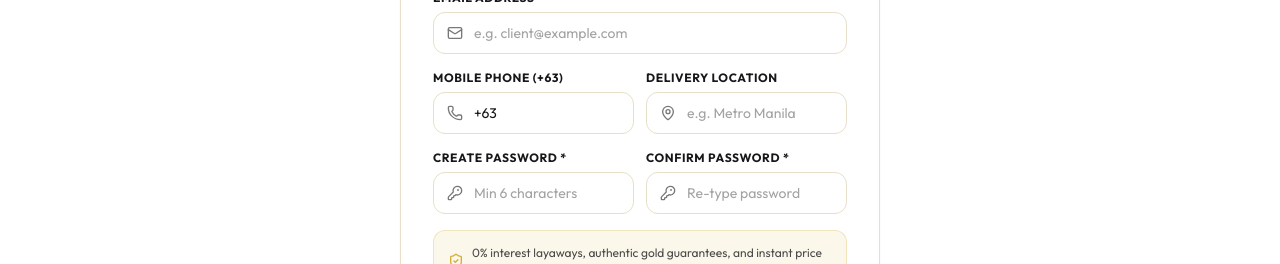
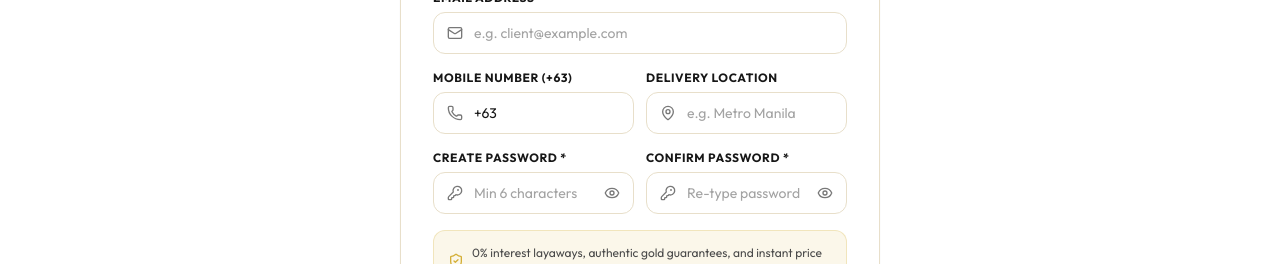
Before and after one commit to Aian24/zdgold, a Next.js app: page /login in a window 1280 px wide. Both pictures are taken after typing "name@example.com", "Sample123" into the empty fields and a click on the button "Create Account". Shown: the part 486-750 px from the top of the page. Built offline with nearby package versions, Linux system fonts and the light colour scheme; no server answers; the database is empty; a web font is replaced by a local one.

Commit message:
fix: add password eye visibility toggle in register form and fix divider alignment

```diff
--- a/src/app/(shop)/login/page.tsx
+++ b/src/app/(shop)/login/page.tsx
@@ -56,10 +56,13 @@ export default function LoginPage() {
   const [regAddress, setRegAddress] = useState('');
   const [regPassword, setRegPassword] = useState('');
   const [regConfirmPassword, setRegConfirmPassword] = useState('');
+  const [showRegPassword, setShowRegPassword] = useState(false);
+  const [showRegConfirmPassword, setShowRegConfirmPassword] = useState(false);
 
   // Admin form state
   const [adminUsername, setAdminUsername] = useState('');
   const [adminPassword, setAdminPassword] = useState('');
+  const [showAdminPassword, setShowAdminPassword] = useState(false);
 
   // UI state
   const [isSubmitting, setIsSubmitting] = useState(false);
@@ -309,11 +312,12 @@ export default function LoginPage() {
             </button>
           </div>
 
-          <div className="relative flex items-center justify-center">
-            <div className="border-t border-neutral-200 w-full" />
-            <span className="bg-white px-3 text-[10px] text-neutral-400 uppercase font-mono font-bold">
+          <div className="flex items-center gap-3 my-2">
+            <div className="flex-1 h-px bg-neutral-200" />
+            <span className="text-[10px] text-neutral-400 uppercase font-mono font-bold tracking-wider whitespace-nowrap">
               Or sign in with email
             </span>
+            <div className="flex-1 h-px bg-neutral-200" />
           </div>
 
           <form onSubmit={handleEmailSignIn} className="space-y-4">
@@ -327,7 +331,6 @@ export default function LoginPage() {
               required
             />
 
-            <div className="relative">
             <Input
               label="Password"
               type={showPassword ? 'text' : 'password'}
@@ -336,15 +339,17 @@ export default function LoginPage() {
               onChange={(e) => setLoginPassword(e.target.value)}
               leftIcon={<KeyRound className="w-4 h-4 text-neutral-400" />}
               required
-              />
+              rightAction={
                 <button
                   type="button"
                   onClick={() => setShowPassword(!showPassword)}
-                className="absolute right-3.5 top-8 text-neutral-400 hover:text-neutral-700"
+                  className="text-neutral-400 hover:text-gold-700 cursor-pointer p-1 transition-colors"
+                  title={showPassword ? 'Hide password' : 'Show password'}
                 >
                   {showPassword ? <EyeOff className="w-4 h-4" /> : <Eye className="w-4 h-4" />}
                 </button>
-            </div>
+              }
+            />
 
             <div className="flex items-center justify-between text-xs pt-1">
               <label className="flex items-center gap-2 cursor-pointer text-neutral-600">
@@ -393,7 +398,7 @@ export default function LoginPage() {
 
           <div className="grid grid-cols-1 sm:grid-cols-2 gap-3">
             <Input
-              label="Mobile Phone (+63)"
+              label="Mobile Number (+63)"
               placeholder="+63 917 123 4567"
               value={regPhone}
               onChange={(e) => setRegPhone(e.target.value)}
@@ -411,21 +416,41 @@ export default function LoginPage() {
           <div className="grid grid-cols-1 sm:grid-cols-2 gap-3">
             <Input
               label="Create Password *"
-              type="password"
+              type={showRegPassword ? 'text' : 'password'}
               placeholder="Min 6 characters"
               value={regPassword}
               onChange={(e) => setRegPassword(e.target.value)}
               leftIcon={<KeyRound className="w-4 h-4 text-neutral-400" />}
               required
+              rightAction={
+                <button
+                  type="button"
+                  onClick={() => setShowRegPassword(!showRegPassword)}
+                  className="text-neutral-400 hover:text-gold-700 cursor-pointer p-1 transition-colors"
+                  title={showRegPassword ? 'Hide password' : 'Show password'}
+                >
+                  {showRegPassword ? <EyeOff className="w-4 h-4" /> : <Eye className="w-4 h-4" />}
+                </button>
+              }
             />
             <Input
               label="Confirm Password *"
-              type="password"
+              type={showRegConfirmPassword ? 'text' : 'password'}
               placeholder="Re-type password"
               value={regConfirmPassword}
               onChange={(e) => setRegConfirmPassword(e.target.value)}
               leftIcon={<KeyRound className="w-4 h-4 text-neutral-400" />}
               required
+              rightAction={
+                <button
+                  type="button"
+                  onClick={() => setShowRegConfirmPassword(!showRegConfirmPassword)}
+                  className="text-neutral-400 hover:text-gold-700 cursor-pointer p-1 transition-colors"
+                  title={showRegConfirmPassword ? 'Hide password' : 'Show password'}
+                >
+                  {showRegConfirmPassword ? <EyeOff className="w-4 h-4" /> : <Eye className="w-4 h-4" />}
+                </button>
+              }
             />
           </div>
 
@@ -463,12 +488,22 @@ export default function LoginPage() {
 
           <Input
             label="Master Password"
-            type="password"
+            type={showAdminPassword ? 'text' : 'password'}
             placeholder="••••••••"
             value={adminPassword}
             onChange={(e) => setAdminPassword(e.target.value)}
             leftIcon={<KeyRound className="w-4 h-4 text-neutral-400" />}
             required
+            rightAction={
+              <button
+                type="button"
+                onClick={() => setShowAdminPassword(!showAdminPassword)}
+                className="text-neutral-400 hover:text-gold-700 cursor-pointer p-1 transition-colors"
+                title={showAdminPassword ? 'Hide password' : 'Show password'}
+              >
+                {showAdminPassword ? <EyeOff className="w-4 h-4" /> : <Eye className="w-4 h-4" />}
+              </button>
+            }
           />
 
           <Button
--- a/src/components/shop/AuthModal.tsx
+++ b/src/components/shop/AuthModal.tsx
@@ -47,6 +47,8 @@ export const AuthModal: React.FC = () => {
   const [regAddress, setRegAddress] = useState('');
   const [regPassword, setRegPassword] = useState('');
   const [regConfirmPassword, setRegConfirmPassword] = useState('');
+  const [showRegPassword, setShowRegPassword] = useState(false);
+  const [showRegConfirmPassword, setShowRegConfirmPassword] = useState(false);
 
   // Admin form state
   const [adminUsername, setAdminUsername] = useState('');
@@ -331,11 +333,12 @@ export const AuthModal: React.FC = () => {
                 </motion.button>
               </div>
 
-              <div className="relative flex items-center justify-center">
-                <div className="border-t border-neutral-200 w-full" />
-                <span className="bg-white px-2 text-[10px] text-neutral-400 uppercase font-mono font-bold">
+              <div className="flex items-center gap-3 my-1">
+                <div className="flex-1 h-px bg-neutral-200" />
+                <span className="text-[10px] text-neutral-400 uppercase font-mono font-bold tracking-wider whitespace-nowrap">
                   Or with email
                 </span>
+                <div className="flex-1 h-px bg-neutral-200" />
               </div>
 
               {/* Email Form */}
@@ -349,7 +352,6 @@ export const AuthModal: React.FC = () => {
                   required
                 />
 
-                <div className="relative">
                 <Input
                   label="Password"
                   type={showPassword ? 'text' : 'password'}
@@ -357,15 +359,17 @@ export const AuthModal: React.FC = () => {
                   value={loginPassword}
                   onChange={(e) => setLoginPassword(e.target.value)}
                   required
-                  />
+                  rightAction={
                     <button
                       type="button"
                       onClick={() => setShowPassword(!showPassword)}
-                    className="absolute right-3 top-7 text-neutral-400 hover:text-neutral-700"
+                      className="text-neutral-400 hover:text-gold-700 cursor-pointer p-1 transition-colors"
+                      title={showPassword ? 'Hide password' : 'Show password'}
                     >
-                    {showPassword ? <EyeOff className="w-3.5 h-3.5" /> : <Eye className="w-3.5 h-3.5" />}
+                      {showPassword ? <EyeOff className="w-4 h-4" /> : <Eye className="w-4 h-4" />}
                     </button>
-                </div>
+                  }
+                />
 
                 <div className="flex items-center justify-between text-[11px] pt-0.5">
                   <label className="flex items-center gap-1.5 cursor-pointer text-neutral-600">
@@ -439,19 +443,39 @@ export const AuthModal: React.FC = () => {
               <div className="grid grid-cols-2 gap-2">
                 <Input
                   label="Password *"
-                  type="password"
+                  type={showRegPassword ? 'text' : 'password'}
                   placeholder="Min 6 chars"
                   value={regPassword}
                   onChange={(e) => setRegPassword(e.target.value)}
                   required
+                  rightAction={
+                    <button
+                      type="button"
+                      onClick={() => setShowRegPassword(!showRegPassword)}
+                      className="text-neutral-400 hover:text-gold-700 cursor-pointer p-1 transition-colors"
+                      title={showRegPassword ? 'Hide password' : 'Show password'}
+                    >
+                      {showRegPassword ? <EyeOff className="w-4 h-4" /> : <Eye className="w-4 h-4" />}
+                    </button>
+                  }
                 />
                 <Input
                   label="Confirm *"
-                  type="password"
+                  type={showRegConfirmPassword ? 'text' : 'password'}
                   placeholder="Re-type"
                   value={regConfirmPassword}
                   onChange={(e) => setRegConfirmPassword(e.target.value)}
                   required
+                  rightAction={
+                    <button
+                      type="button"
+                      onClick={() => setShowRegConfirmPassword(!showRegConfirmPassword)}
+                      className="text-neutral-400 hover:text-gold-700 cursor-pointer p-1 transition-colors"
+                      title={showRegConfirmPassword ? 'Hide password' : 'Show password'}
+                    >
+                      {showRegConfirmPassword ? <EyeOff className="w-4 h-4" /> : <Eye className="w-4 h-4" />}
+                    </button>
+                  }
                 />
               </div>
 
@@ -492,7 +516,6 @@ export const AuthModal: React.FC = () => {
                 required
               />
 
-              <div className="relative">
               <Input
                 label="Master Password"
                 type={showAdminPassword ? 'text' : 'password'}
@@ -500,15 +523,17 @@ export const AuthModal: React.FC = () => {
                 value={adminPassword}
                 onChange={(e) => setAdminPassword(e.target.value)}
                 required
-                />
+                rightAction={
                   <button
                     type="button"
                     onClick={() => setShowAdminPassword(!showAdminPassword)}
-                  className="absolute right-3 top-7 text-neutral-400 hover:text-neutral-700 cursor-pointer"
+                    className="text-neutral-400 hover:text-gold-700 cursor-pointer p-1 transition-colors"
+                    title={showAdminPassword ? 'Hide password' : 'Show password'}
                   >
-                  {showAdminPassword ? <EyeOff className="w-3.5 h-3.5" /> : <Eye className="w-3.5 h-3.5" />}
+                    {showAdminPassword ? <EyeOff className="w-4 h-4" /> : <Eye className="w-4 h-4" />}
                   </button>
-              </div>
+                }
+              />
 
               <motion.div whileTap={{ scale: 0.98 }}>
                 <Button
--- a/src/components/ui/Input.tsx
+++ b/src/components/ui/Input.tsx
@@ -8,11 +8,12 @@ interface InputProps extends React.InputHTMLAttributes<HTMLInputElement> {
   error?: string;
   leftIcon?: React.ReactNode;
   rightIcon?: React.ReactNode;
+  rightAction?: React.ReactNode;
   helperText?: string;
 }
 
 export const Input = React.forwardRef<HTMLInputElement, InputProps>(
-  ({ label, error, leftIcon, rightIcon, helperText, className, ...props }, ref) => {
+  ({ label, error, leftIcon, rightIcon, rightAction, helperText, className, ...props }, ref) => {
     return (
       <div className="w-full">
         {label && (
@@ -31,15 +32,20 @@ export const Input = React.forwardRef<HTMLInputElement, InputProps>(
             className={clsx(
               'w-full rounded-xl bg-white border border-gold-500/30 px-4 py-2.5 text-xs sm:text-sm text-neutral-900 placeholder-neutral-400 focus:border-gold-500 focus:bg-white focus:outline-none focus:ring-2 focus:ring-gold-500/20 transition-all duration-200 shadow-xs',
               leftIcon && 'pl-10',
-              rightIcon && 'pr-10',
+              (rightIcon || rightAction) && 'pr-10',
               error && 'border-red-500 focus:border-red-500 focus:ring-red-500/20',
               className
             )}
             {...props}
           />
-          {rightIcon && (
+          {rightIcon && !rightAction && (
             <div className="absolute right-3.5 text-gold-600 pointer-events-none">
               {rightIcon}
+            </div>
+          )}
+          {rightAction && (
+            <div className="absolute right-2.5 flex items-center z-10">
+              {rightAction}
             </div>
           )}
         </div>
```
Lines whose indentation alone changed are shown as unchanged.
